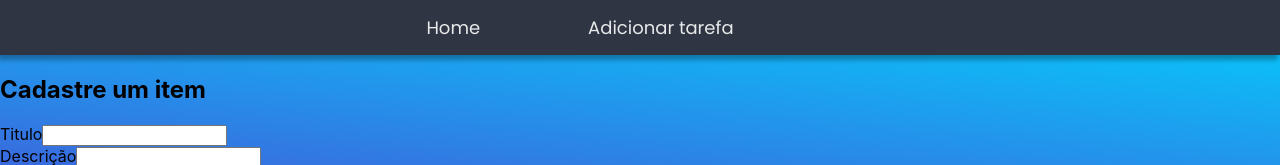
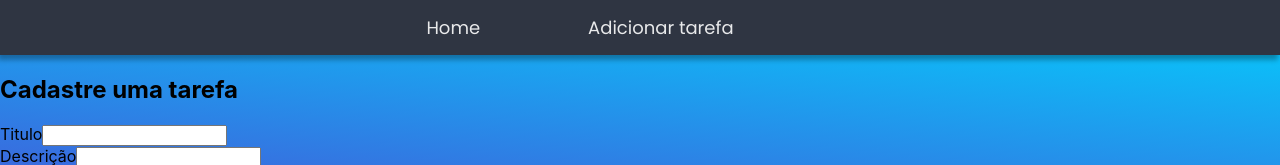
Before and after one commit to lucasmbrute2/frontend-to-do-list-react, a React (Create React App) app: page /add in a window 1280 px wide. Shown: the top 165 px of the page. Built offline with nearby package versions, Linux system fonts and the light colour scheme; the HTML template or start-up script is replaced by a standard one.

Commit message:
conditional rendering

```diff
--- a/src/components/shared/Form/Formulario.js
+++ b/src/components/shared/Form/Formulario.js
@@ -39,14 +39,7 @@ const Formulario = ({ props , titulo })=>{
 
     return(
         <section className="add">
-            <h1 className="add-h1">{id &&(
-                "Edite um item"
-            )}
-            {!id &&(
-                "Cadastre um item"
-            )}
-            </h1>
-
+            <h1 className="add-h1">{id? "Altere a tarefa":"Cadastre uma tarefa"}</h1>
             {!fields?(
                 <div>Carregando...</div>
             ):(
--- a/src/components/structure/taskCard/taskCard.scss
+++ b/src/components/structure/taskCard/taskCard.scss
@@ -13,9 +13,9 @@
     border: 2px solid $color-secundary;
     background-color: #fff;
     border-radius: 10px;
-    box-shadow: 4px 4px 5px 0px rgba(0,0,0,0.29);
-    -webkit-box-shadow: 4px 4px 5px 0px rgba(0,0,0,0.29);
-    -moz-box-shadow: 4px 4px 5px 0px rgba(0,0,0,0.29);
+    box-shadow: 0 2px 7px 0 rgba(0,0,0,0.29);
+    -webkit-box-shadow: 0 2px 7px 0 rgba(0, 0, 0, 0.418);
+    -moz-box-shadow: 0 2px 7px 0 rgba(0,0,0,0.418);
     &-container{
 
         &-h2{
```
